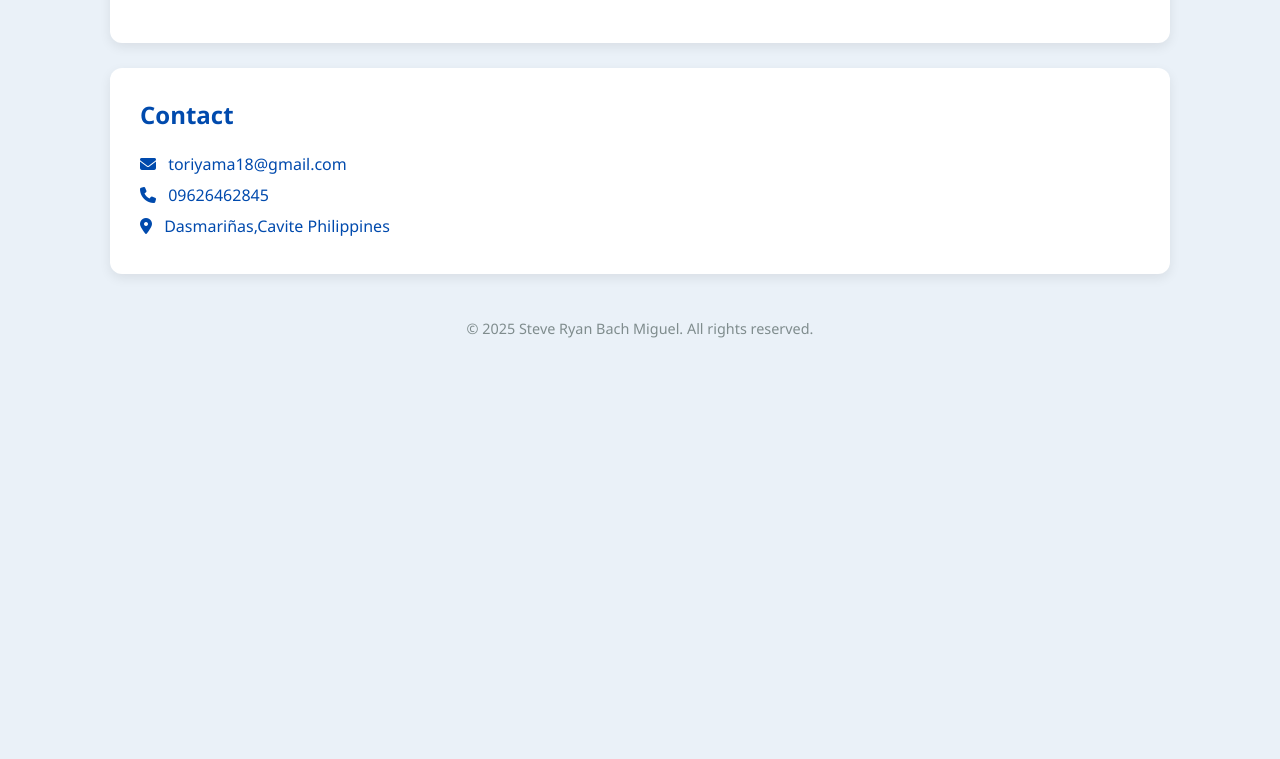
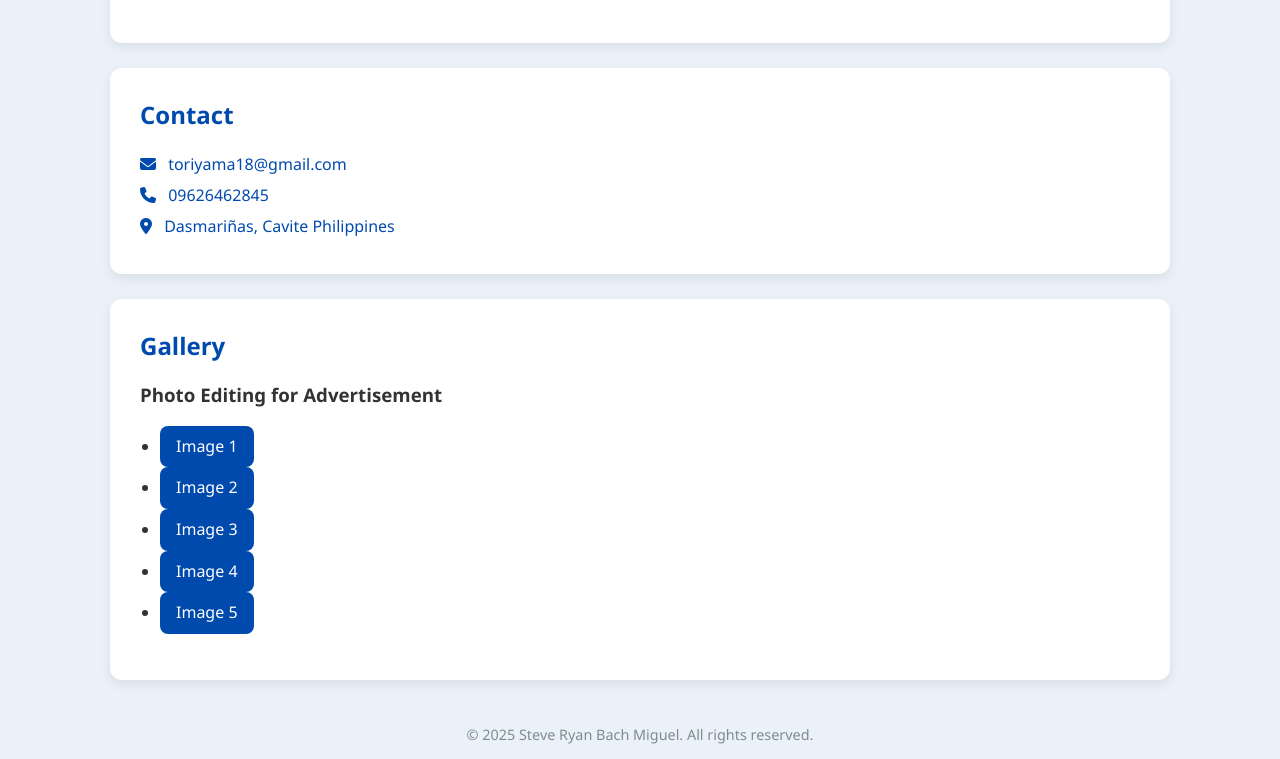
Before and after one commit to Celebi08/Steve-Freelance-Portfolio, a plain HTML site: page index.html in a window 1280 px wide. Shown: the part 2048-2807 px from the top of the page. Before the commit the page ends 2401 px from the top, so only its background shows below. Drawn offline with Linux system fonts and the light colour scheme.

Commit message:
index.html

```diff
--- a/index.html
+++ b/index.html
@@ -243,8 +243,25 @@
       <h2>Contact</h2>
       <p><i class="fas fa-envelope"></i> toriyama18@gmail.com</p>
       <p><i class="fas fa-phone"></i> 09626462845</p>
-      <p><i class="fas fa-map-marker-alt"></i> Dasmariñas,Cavite Philippines</p>
+      <p><i class="fas fa-map-marker-alt"></i> Dasmariñas, Cavite Philippines</p>
     </div>
+
+    <!-- New Gallery Section -->
+    <div class="card">
+      <h2>Gallery</h2>
+      <div>
+        <h3>Photo Editing for Advertisement</h3>
+        <ul>
+          <li><a href="https://www.upwork.com/att/download/portfolio/persons/uid/528011699236139008/profile/projects/files/a05015ef-0fc6-453f-a761-4f2c2ce6150a" class="btn" target="_blank">Image 1</a></li>
+          <li><a href="https://www.upwork.com/att/download/portfolio/persons/uid/528011699236139008/profile/projects/files/25b3e28e-b955-4846-b527-f8faa3675937" class="btn" target="_blank">Image 2</a></li>
+          <li><a href="https://www.upwork.com/att/download/portfolio/persons/uid/528011699236139008/profile/projects/files/671e252e-2f83-45f4-8b43-81bdbd41fe8e" class="btn" target="_blank">Image 3</a></li>
+          <li><a href="https://www.upwork.com/att/download/portfolio/persons/uid/528011699236139008/profile/projects/files/1d70ddfa-77ef-4494-b2f6-0fd103ea4e9a" class="btn" target="_blank">Image 4</a></li>
+          <li><a href="https://www.upwork.com/att/download/portfolio/persons/uid/528011699236139008/profile/projects/files/d2779dd5-0d53-4247-b247-27ea932e3852" class="btn" target="_blank">Image 5</a></li>
+          <!-- Add more images as needed -->
+        </ul>
+      </div>
+    </div>
+
   </div>
 
   <footer>
```
